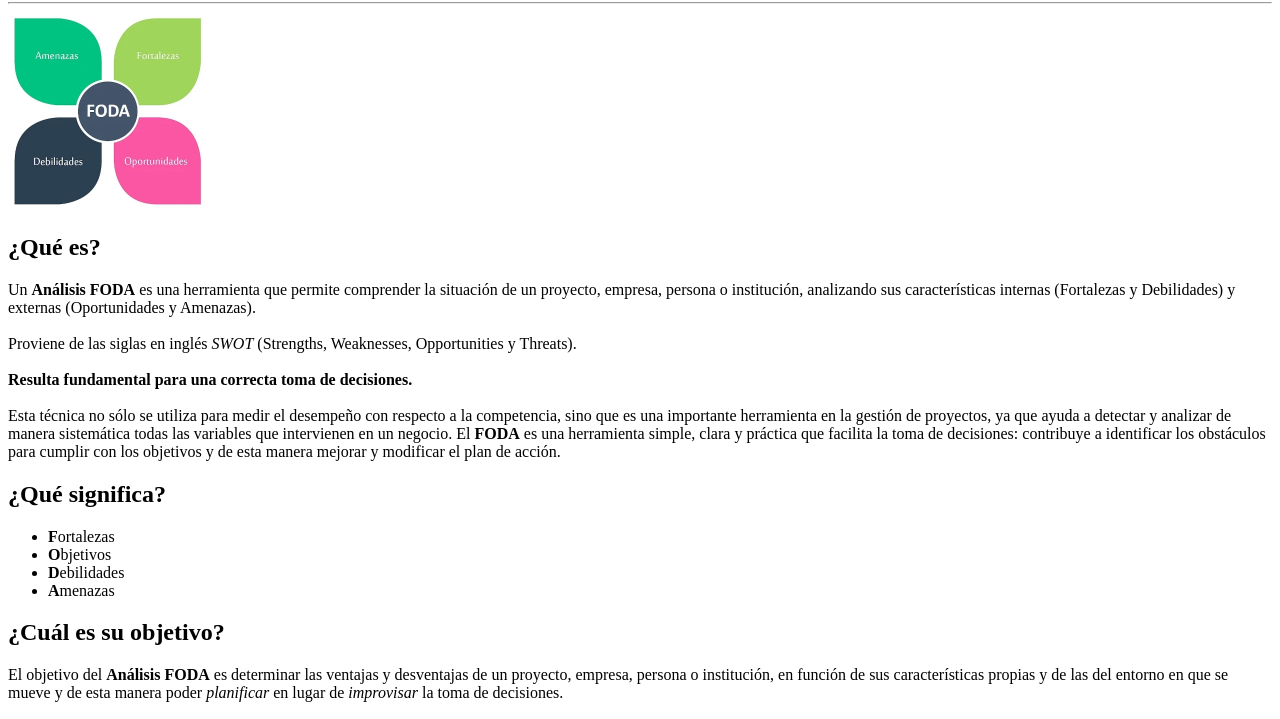
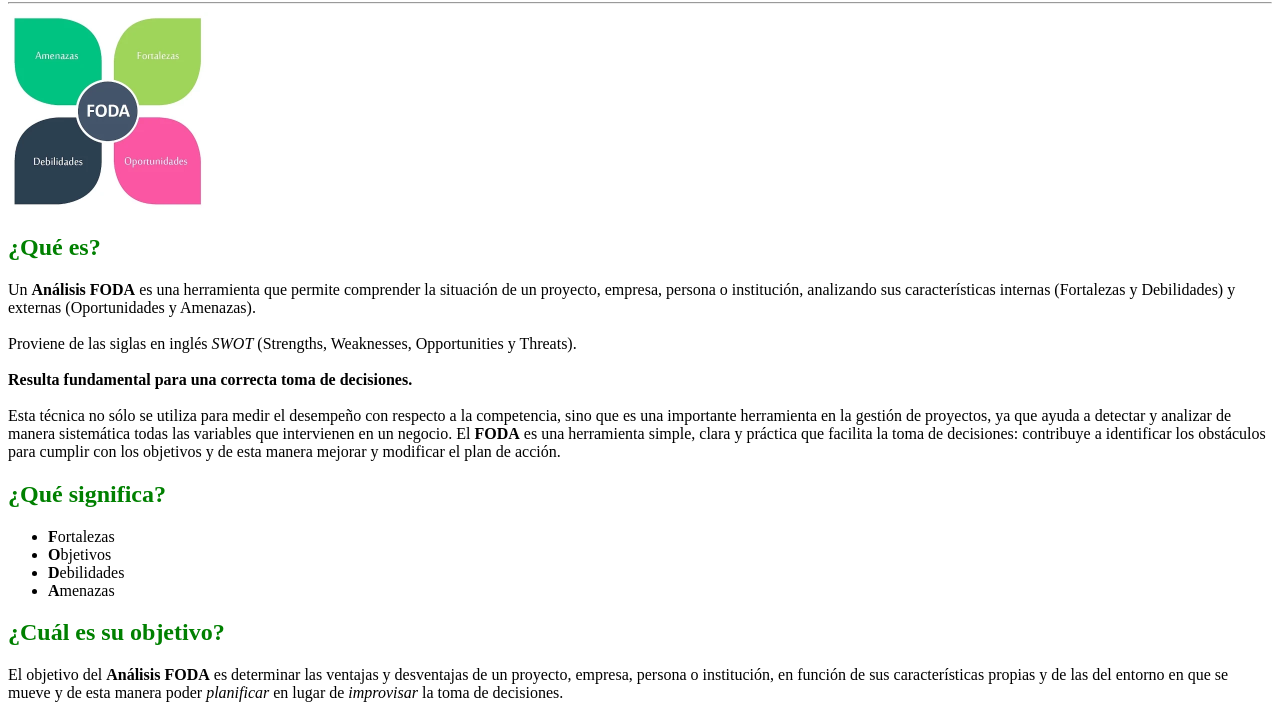
Before and after one commit to ronyrosse/prueba, a website built with Vite: page index.html in a window 1280 px wide. Shown: the part 78-797 px from the top of the page. Built offline with nearby package versions, Linux system fonts and the light colour scheme.

Commit message:
agrego color a algunos subtitulos

```diff
--- a/index.html
+++ b/index.html
@@ -9,7 +9,7 @@
     <hr>
     <img src="pictures/foda.webp" alt="Imagen representativa del analisis foda" class="ajustar-imagenes" class="centrar-imagenes">
 
-    <h2>¿Qué es?</h2>
+    <h2 class="color-verde">¿Qué es?</h2>
     <p>Un <b>Análisis FODA</b> es una herramienta que permite comprender la situación de un proyecto, empresa, persona o institución, analizando sus características internas (Fortalezas y Debilidades) y externas (Oportunidades y Amenazas). <br>
         <br>Proviene de las siglas en inglés <i>SWOT</i> (Strengths, Weaknesses, Opportunities y Threats). <br> <br>
         <b>Resulta fundamental para una correcta toma de decisiones.
@@ -17,7 +17,7 @@
         Esta técnica no sólo se utiliza para medir el desempeño con respecto a la competencia, sino que es una importante herramienta en la gestión de proyectos, ya que ayuda a detectar y analizar de manera sistemática todas las variables que intervienen en un negocio. El <strong>FODA</strong> es una herramienta simple, clara y práctica que facilita la toma de decisiones: contribuye a identificar los obstáculos para cumplir con los objetivos y de esta manera mejorar y modificar el plan de acción.
         </p>
 
-    <h2>¿Qué significa?</h2>
+    <h2 class="color-verde">¿Qué significa?</h2>
     <ul>
         <li><b>F</b>ortalezas</li>
         <li><b>O</b>bjetivos</li>
@@ -25,7 +25,7 @@
         <li><b>A</b>menazas</li>
     </ul>
 
-    <h2>¿Cuál es su objetivo?</h2>
+    <h2 class="color-verde">¿Cuál es su objetivo?</h2>
     <p>El objetivo del <b>Análisis FODA</b> es determinar las ventajas y desventajas de un proyecto, empresa, persona o institución, en función de sus características propias y de las del entorno en que se mueve y de esta manera poder <i>planificar</i> en lugar de <i>improvisar</i> la toma de decisiones.
     </p>
     <h2>Partes que componen un Análisis FODA</h2>
--- a/style.css
+++ b/style.css
@@ -16,3 +16,7 @@
     font-style: normal;
 
 }
+
+.color-verde{
+    color: green;
+}
```
Also changed, not shown: README.md.
